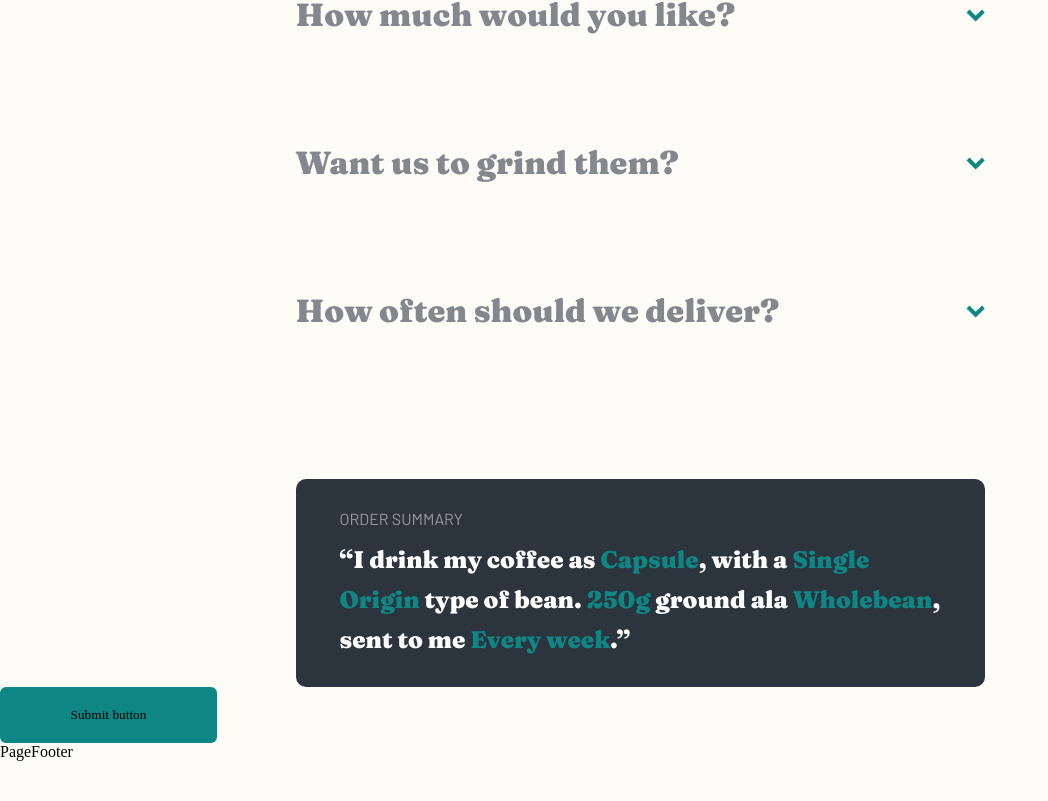
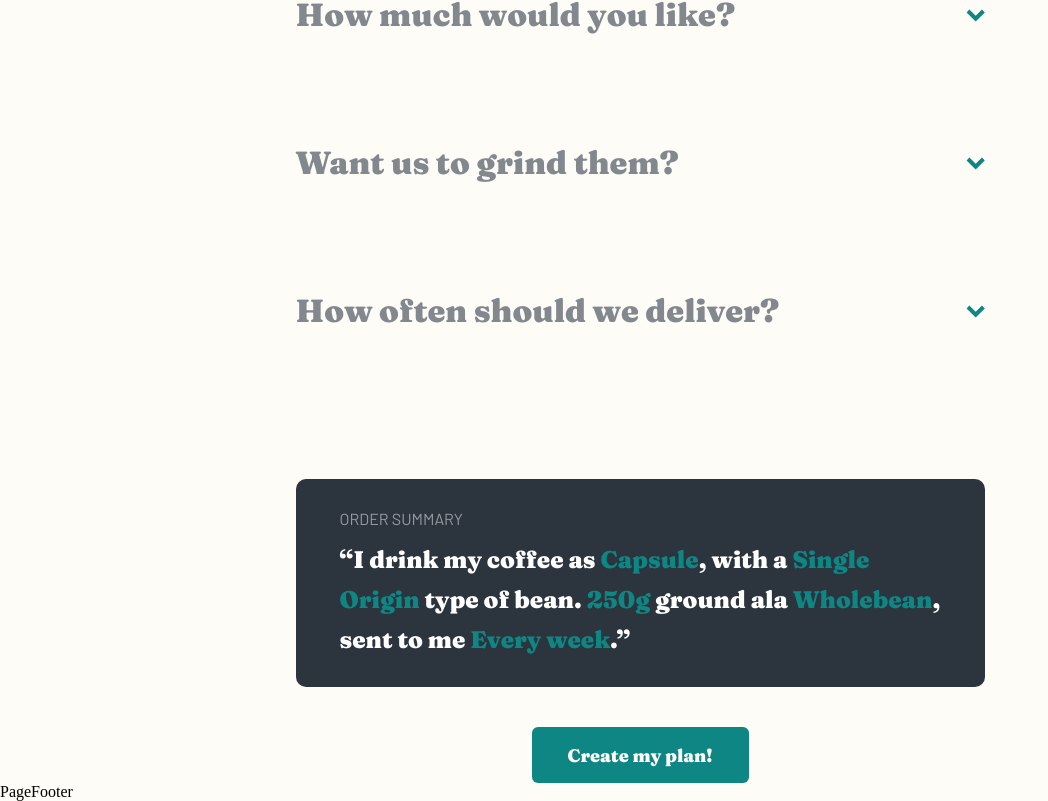
Before and after one commit to Marjolein-Kasman-de-Jong/coffeeroasters, a React (Vite) app: page /subscribe in a window 1280 px wide. Shown: the part 1725-2526 px from the top of the page, without its empty margins (0-1048 px from the left). Before the commit the page ends 2486 px from the top, so only its background shows below. Built offline with nearby package versions, Linux system fonts and the light colour scheme.

Commit message:
Style order form button

```diff
--- a/src/components/button/Button.jsx
+++ b/src/components/button/Button.jsx
@@ -10,10 +10,15 @@ export default function Button({ children }) {
         navigate("/subscribe");
     }
 
+    const createPlan = (event) => {
+        event.preventDefault();
+        console.log("Show modal");
+    }
+
     return (
             <button
                 className="button-1 light-cream"
-                onClick={navigateToSubscribe}
+                onClick={children === "Create your plan" ? navigateToSubscribe : createPlan}
             >
                 {children}
             </button>
--- a/src/sections/order-form/OrderForm.jsx
+++ b/src/sections/order-form/OrderForm.jsx
@@ -2,6 +2,8 @@
 import OrderFormNav from "../../components/order-form-nav/OrderFormNav";
 import OrderFormSection from "../../components/order-form-section/OrderFormSection";
 import OrderFormSummary from "../../components/order-form-summary/OrderFormSummary";
+import Button from "../../components/button/Button";
+
 
 // Constants
 import sectionOrderFormContent from "../../constants/sectionOrderFormContent";
@@ -30,9 +32,9 @@ export default function OrderForm() {
           }
         </div>
         <OrderFormSummary />
-        <button>
-          Submit button
-        </button>
+        <Button>
+          Create my plan!
+        </Button>
       </form>
     </section>
   )
--- a/src/sections/order-form/order-form.css
+++ b/src/sections/order-form/order-form.css
@@ -1,6 +1,5 @@
 .order {
     margin-top: 112px;
-    position: relative; /*test*/
 }
 
 @media screen and (min-width: 768px) {
@@ -17,6 +16,11 @@
         display: flex;
         justify-content: space-between;
     }
+}
+
+.order-form {
+    display: flex;
+    flex-direction: column;
 }
 
 .order-form-sections-wrapper {
@@ -37,3 +41,19 @@
         gap: 88px;
     }
 }
+
+.order-form button {
+    margin: 56px auto 0 auto;
+}
+
+@media screen and (min-width: 768px) {
+    .order-form button {
+        margin: 40px auto 0 auto;
+    }
+}
+
+@media screen and (min-width: 1440px) {
+    .order-form button {
+        margin: 40px 0 0 auto;
+    }
+}
```
